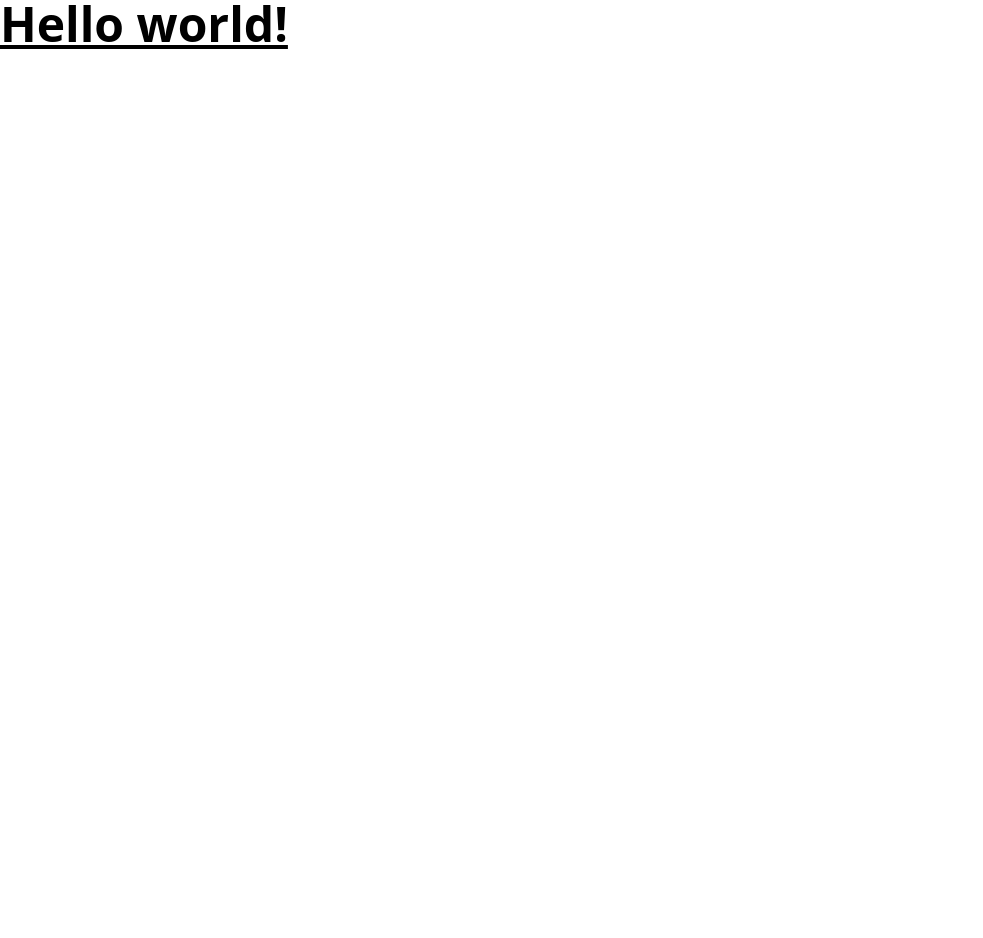
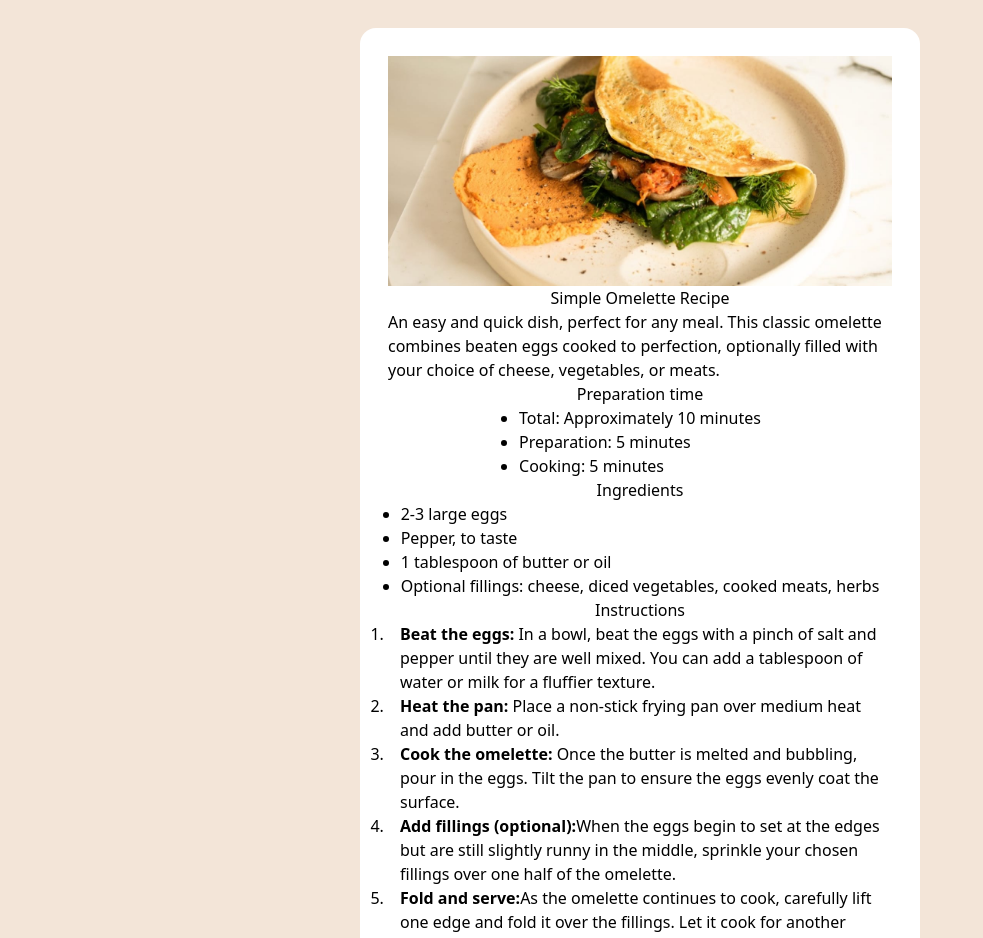
Before and after one commit to IndranjanaChatterjee/Recipe-page, a React (Vite) app in the folder recipe-page/: page / in a window 1280 px wide. Shown: the top 938 px of the page, without its empty margins (0-983 px from the left). Before the commit the page ends 800 px from the top, so only its background shows below. Built offline with nearby package versions, Linux system fonts and the light colour scheme.

Commit message:
feat:Basic Skeleton

```diff
--- a/recipe-page/src/App.jsx
+++ b/recipe-page/src/App.jsx
@@ -2,15 +2,87 @@
 import reactLogo from "./assets/react.svg";
 import viteLogo from "/vite.svg";
 import "./App.css";
+import food from "../src/assets/food.jpeg";
 
 function App() {
   const [count, setCount] = useState(0);
 
   return (
     <>
-
-        <h1 class="text-5xl font-bold underline">Hello world!</h1>
-
+      <div className="w-full h-full flex justify-center items-center bg-[#f3e5d8]">
+        <div className="flex flex-col justify-center items-center bg-white p-7 rounded-2xl w-[35rem] m-7">
+          <img src={food} alt="food" className="w-[32rem]" />
+          <h1>Simple Omelette Recipe</h1>
+          <p>
+            An easy and quick dish, perfect for any meal. This classic omelette
+            combines beaten eggs cooked to perfection, optionally filled with
+            your choice of cheese, vegetables, or meats.
+          </p>
+          <h3>Preparation time</h3>
+          <ul className="list-disc">
+            <li>Total: Approximately 10 minutes</li>
+            <li>Preparation: 5 minutes</li>
+            <li>Cooking: 5 minutes</li>
+          </ul>
+          <h2>Ingredients</h2>
+          <ul className="list-disc">
+            <li>2-3 large eggs</li>
+            <li>Pepper, to taste</li>
+            <li>1 tablespoon of butter or oil</li>
+            <li>
+              Optional fillings: cheese, diced vegetables, cooked meats, herbs
+            </li>
+          </ul>
+          <h2>Instructions</h2>
+          <ol className="list-decimal">
+            <li>
+              <p className="ml-3">
+                {" "}
+                <b>Beat the eggs:</b> In a bowl, beat the eggs with a pinch of
+                salt and pepper until they are well mixed. You can add a
+                tablespoon of water or milk for a fluffier texture.
+              </p>
+            </li>
+            <li>
+              <p className="ml-3">
+                <b>Heat the pan:</b> Place a non-stick frying pan over medium
+                heat and add butter or oil.
+              </p>
+            </li>
+            <li>
+              <p className="ml-3">
+                <b>Cook the omelette:</b> Once the butter is melted and
+                bubbling, pour in the eggs. Tilt the pan to ensure the eggs
+                evenly coat the surface.
+              </p>
+            </li>
+            <li>
+              <p className="ml-3">
+                {" "}
+                <b>Add fillings (optional):</b>
+                When the eggs begin to set at the edges but are still slightly
+                runny in the middle, sprinkle your chosen fillings over one half
+                of the omelette.
+              </p>
+            </li>
+            <li>
+              <p className="ml-3">
+                {" "}
+                <b>Fold and serve:</b>
+                As the omelette continues to cook, carefully lift one edge and
+                fold it over the fillings. Let it cook for another minute, then
+                slide it onto a plate.
+              </p>
+            </li>
+            <li>
+              <p className="ml-3">
+                <b>Enjoy:</b> Serve hot, with additional salt and pepper if
+                needed.
+              </p>
+            </li>
+          </ol>
+        </div>
+      </div>
     </>
   );
 }
```
Also changed, not shown: recipe-page/src/assets/food.jpeg (added).
